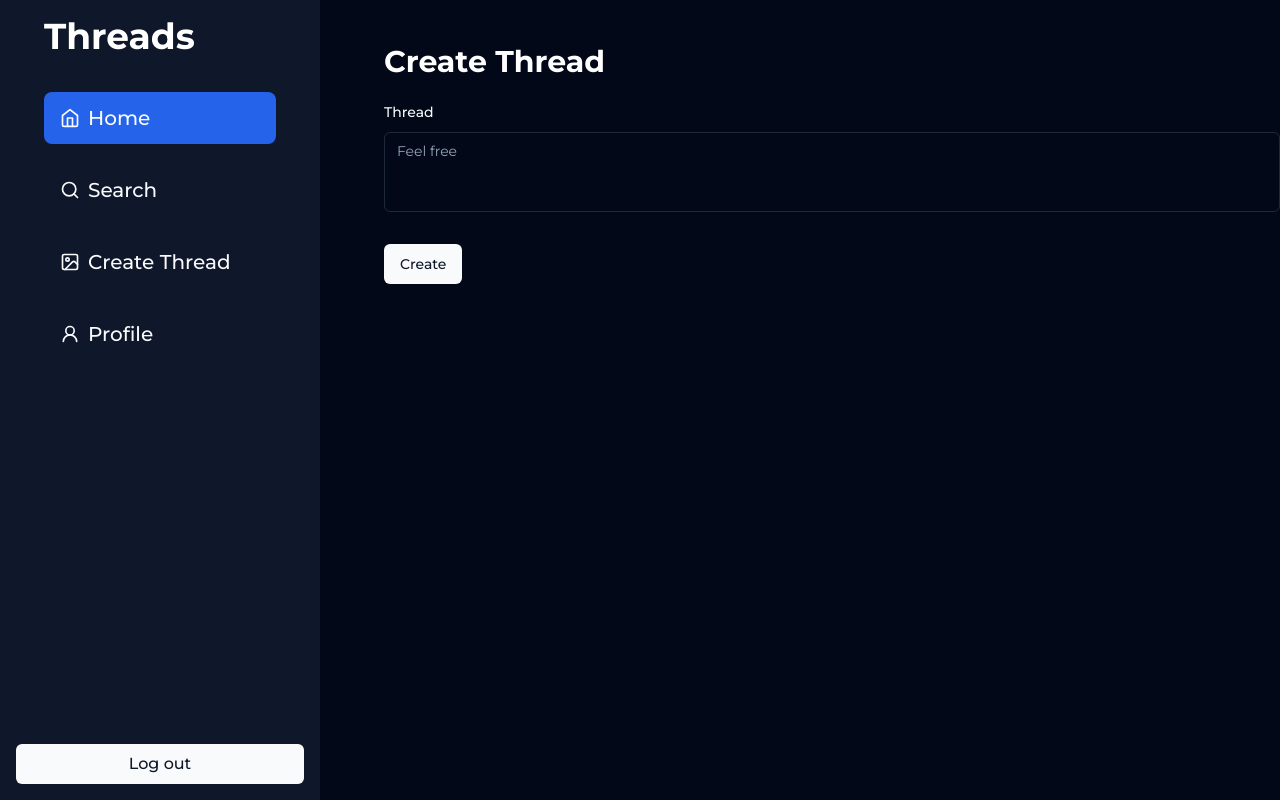
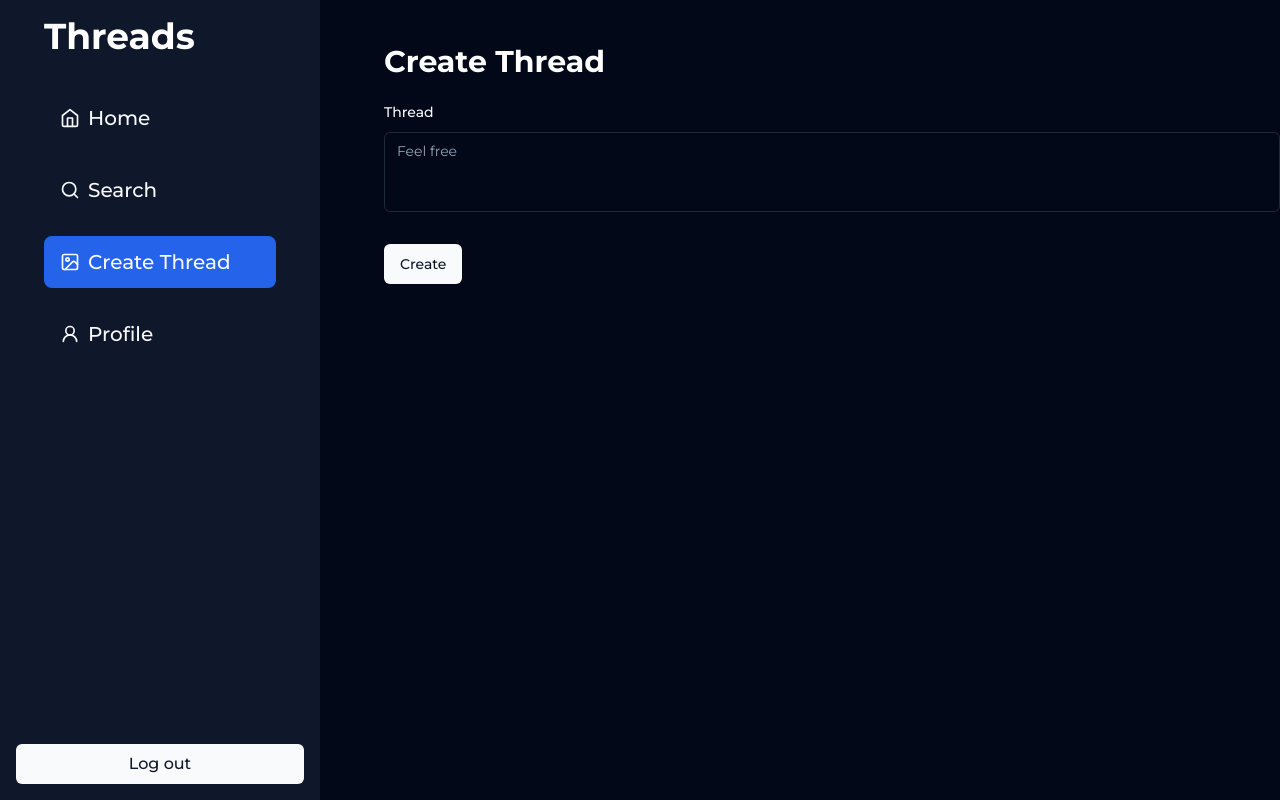
Before and after one commit to saidMounaim/Threads, a Next.js app: page /create in a window 1280 px wide. Built offline with nearby package versions, Linux system fonts and the light colour scheme; no server answers.

Commit message:
Add class active on nav links component

```diff
--- /dev/null
+++ b/app/components/NavLinks.tsx
@@ -0,0 +1,68 @@
+"use client";
+
+import { HomeIcon, ImageIcon, SearchIcon, User2Icon } from "lucide-react";
+import Link from "next/link";
+import { usePathname } from "next/navigation";
+
+const NavLinks = () => {
+  const pathname = usePathname();
+
+  return (
+    <ul className="flex gap-y-5 flex-col items-start mt-9">
+      <li
+        className={`flex flex-col py-3 px-4 rounded-lg w-full ${
+          pathname == "/" ? `bg-blue-600` : ``
+        }`}
+      >
+        <Link
+          href="/"
+          className="flex gap-x-2 items-center font-medium text-xl"
+        >
+          <HomeIcon className="w-5 h-5" />
+          Home
+        </Link>
+      </li>
+      <li
+        className={`flex flex-col py-3 px-4 rounded-lg w-full ${
+          pathname == "/search" ? `bg-blue-600` : ``
+        }`}
+      >
+        <Link
+          href="/search"
+          className="flex gap-x-2 items-center font-medium text-xl"
+        >
+          <SearchIcon className="w-5 h-5" />
+          Search
+        </Link>
+      </li>
+      <li
+        className={`flex flex-col py-3 px-4 rounded-lg w-full ${
+          pathname == "/create" ? `bg-blue-600` : ``
+        }`}
+      >
+        <Link
+          href="/create"
+          className="flex gap-x-2 items-center font-medium text-xl"
+        >
+          <ImageIcon className="w-5 h-5" />
+          Create Thread
+        </Link>
+      </li>
+      <li
+        className={`flex flex-col py-3 px-4 rounded-lg w-full ${
+          pathname == "/user/profile" ? `bg-blue-600` : ``
+        }`}
+      >
+        <Link
+          href="/"
+          className="flex gap-x-2 items-center font-medium text-xl"
+        >
+          <User2Icon className="w-5 h-5" />
+          Profile
+        </Link>
+      </li>
+    </ul>
+  );
+};
+
+export default NavLinks;
--- a/app/components/SideBar.tsx
+++ b/app/components/SideBar.tsx
@@ -1,7 +1,6 @@
-import { HomeIcon, ImageIcon, SearchIcon, User2Icon } from "lucide-react";
-import Link from "next/link";
 import React from "react";
 import LogoutButton from "./LogoutButton";
+import NavLinks from "./NavLinks";
 
 const SideBar = () => {
   return (
@@ -9,44 +8,7 @@ const SideBar = () => {
       <div className="flex flex-col py-4 px-11">
         <h1 className="text-white font-bold text-4xl">Threads</h1>
 
-        <ul className="flex gap-y-5 flex-col items-start mt-9">
-          <li className="flex flex-col bg-blue-600 py-3 px-4 rounded-lg w-full">
-            <Link
-              href="/"
-              className="flex gap-x-2 items-center font-medium text-xl"
-            >
-              <HomeIcon className="w-5 h-5" />
-              Home
-            </Link>
-          </li>
-          <li className="flex flex-col py-3 px-4 rounded-lg w-full">
-            <Link
-              href="/search"
-              className="flex gap-x-2 items-center font-medium text-xl"
-            >
-              <SearchIcon className="w-5 h-5" />
-              Search
-            </Link>
-          </li>
-          <li className="flex flex-col py-3 px-4 rounded-lg w-full">
-            <Link
-              href="/create"
-              className="flex gap-x-2 items-center font-medium text-xl"
-            >
-              <ImageIcon className="w-5 h-5" />
-              Create Thread
-            </Link>
-          </li>
-          <li className="flex flex-col py-3 px-4 rounded-lg w-full">
-            <Link
-              href="/"
-              className="flex gap-x-2 items-center font-medium text-xl"
-            >
-              <User2Icon className="w-5 h-5" />
-              Profile
-            </Link>
-          </li>
-        </ul>
+        <NavLinks />
       </div>
       <div className="p-4 w-full flex">
         <LogoutButton />
```
